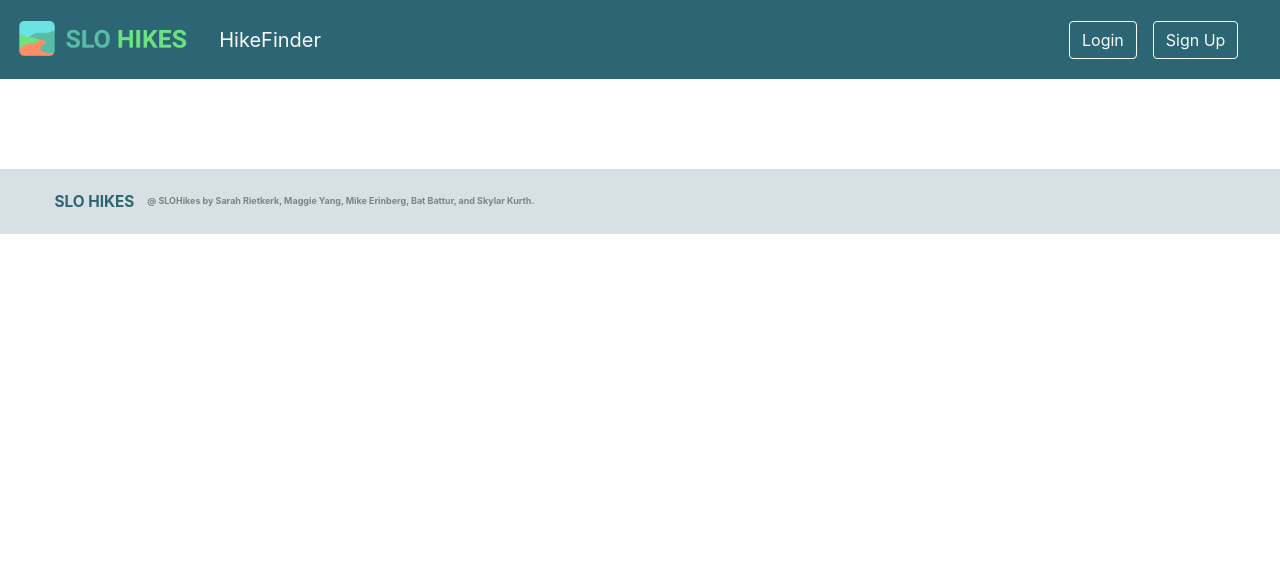
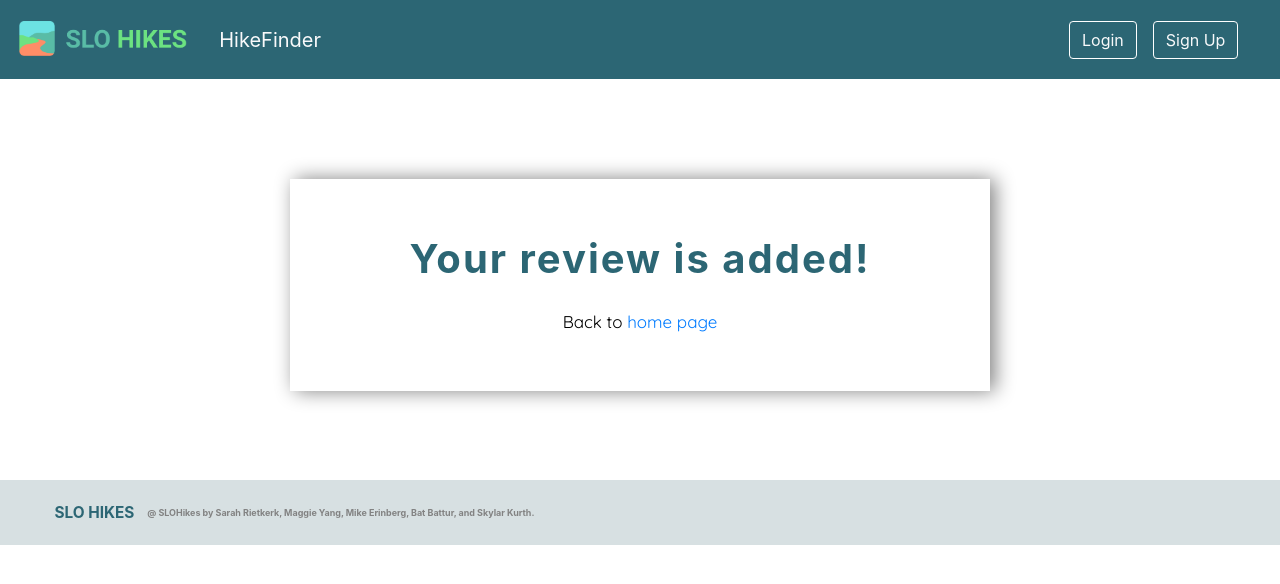
Before and after one commit to MaggieYang57/CSC308-TeamB, a React (Create React App) app in the folder frontend/: page /reviewSuccess in a window 1280 px wide. Shown: the top 584 px of the page. Built offline with nearby package versions, Linux system fonts and the light colour scheme; no server answers.

Commit message:
added review success page

```diff
--- a/frontend/src/App.js
+++ b/frontend/src/App.js
@@ -1,4 +1,3 @@
-/* eslint-disable no-unused-vars */
 import React, { useState, useEffect } from "react";
 import { BrowserRouter, Route, Switch } from "react-router-dom";
 import axios from "axios";
@@ -18,6 +17,7 @@ import Login from "./LoginPage";
 import Signup from "./SignupPage";
 import SignupSuccess from "./components/SignupSuccess";
 import LogoutSuccess from "./components/LogoutSuccess";
+import ReviewSuccess from "./components/ReviewSuccess";
 import ProfilePage from "./ProfilePage";
 import ManagePage from "./ManagePage";
 
@@ -106,6 +106,9 @@ function App() {
           <Route exact path="/logout">
             <LogoutSuccess />
           </Route>
+          <Route exact path="/reviewSuccess">
+            <ReviewSuccess />
+          </Route>
         </Switch>
         <Container style={{ marginTop: "7vw" }}></Container>
         <Footer />
--- a/frontend/src/ReviewPage.js
+++ b/frontend/src/ReviewPage.js
@@ -67,7 +67,7 @@ class Review extends React.Component {
         </div>
         <p id="hike-title">{this.state.title}</p>
         <p> - {this.state.location}</p>
-        <form onSubmit={this.submitReview}>
+        <form onSubmit={this.submitReview} action="/reviewSuccess">
           <p id="input" style={{ marginLeft: "45px" }}>
             Enter your email:
           </p>
--- /dev/null
+++ b/frontend/src/components/ReviewSuccess.js
@@ -0,0 +1,24 @@
+import React from "react";
+import { Link } from "react-router-dom";
+import "bootstrap/dist/css/bootstrap.min.css";
+import "../css/Signup.css";
+
+function ReviewSuccess(props) {
+  return (
+    <div className="signup-form">
+      <div id="title-signup">
+        <b
+          className="text text-center "
+          style={{ fontSize: 40, color: "#2C6674" }}
+        >
+          Your review is added!
+        </b>
+      </div>
+      <p style={{ marginTop: 20 }}>
+        Back to <Link to="/">home page</Link>
+      </p>
+    </div>
+  );
+}
+
+export default ReviewSuccess;
```
